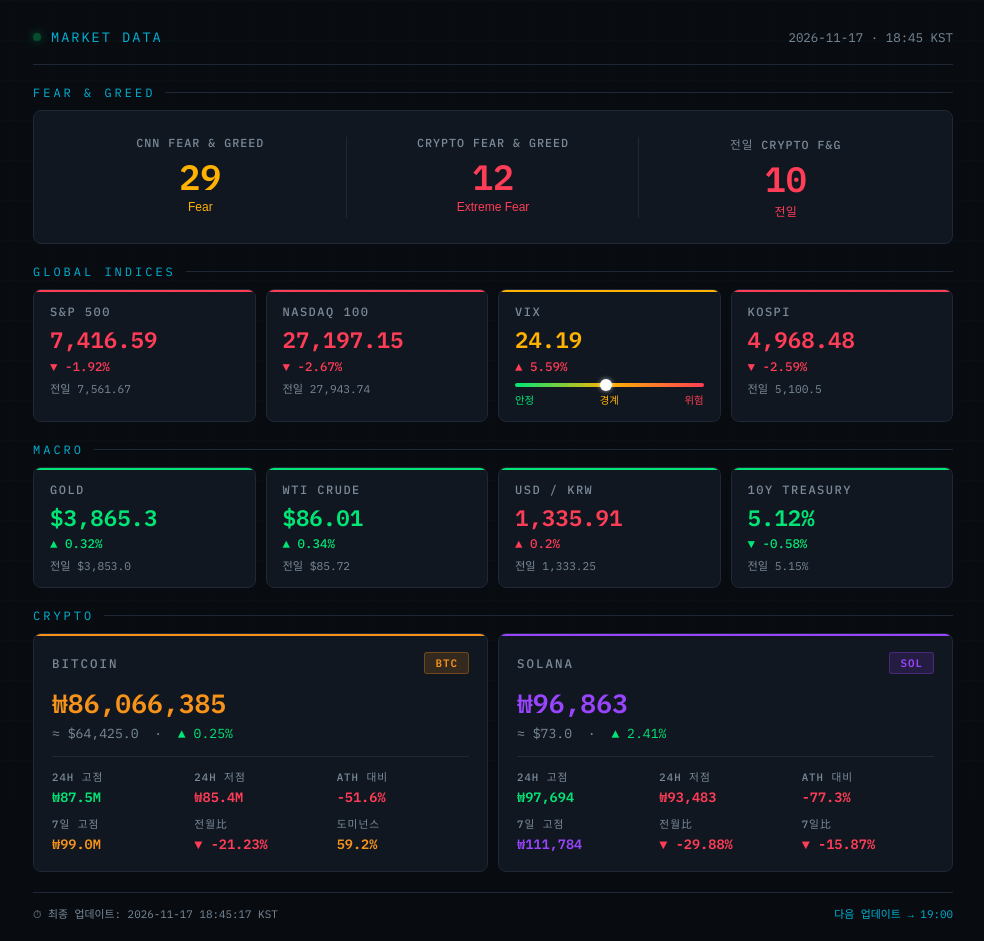
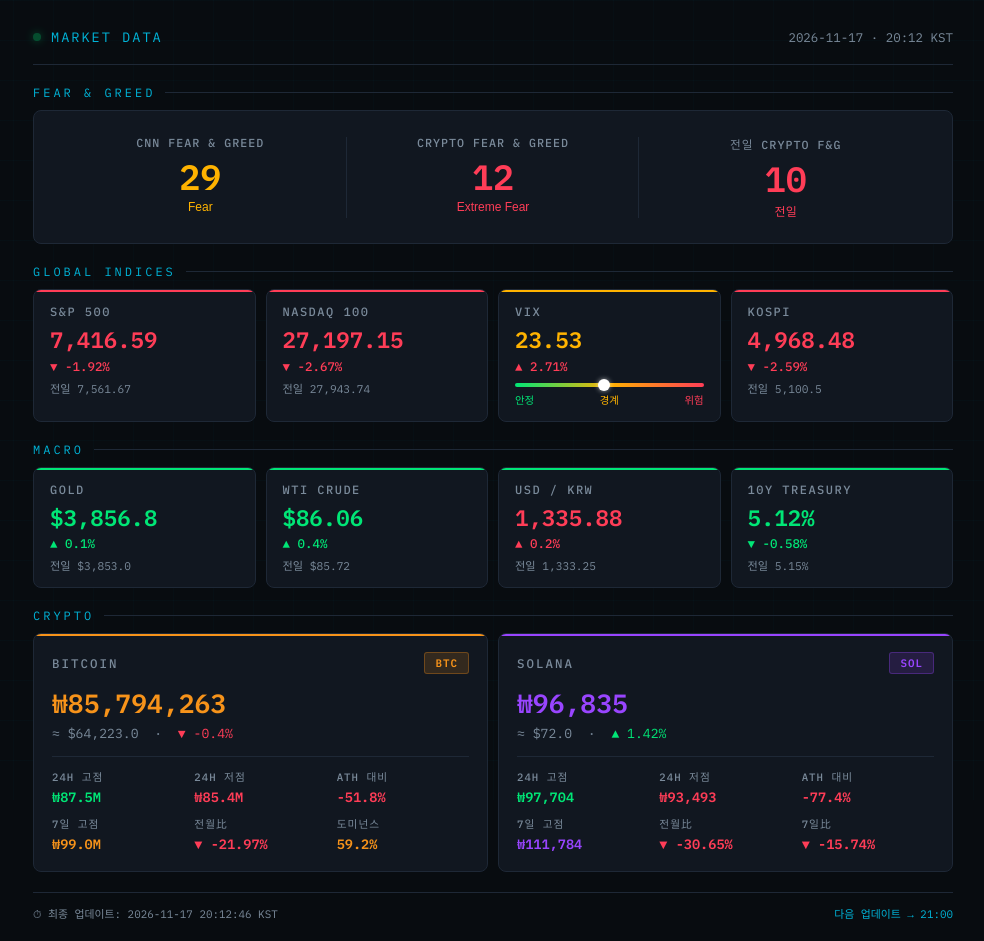
Before and after one commit to lundonhong-hub/my-market-data, a plain HTML site: page index.html in a window 1280 px wide. Shown: the whole page, without its empty margins (147-1131 px from the left). Drawn offline with Linux system fonts and the light colour scheme; a web font is replaced by a local one.

Commit message:
data update: 2026-11-17 11:12 KST

```diff
--- a/index.html
+++ b/index.html
@@ -4,7 +4,7 @@
 <meta charset="UTF-8">
 <meta name="viewport" content="width=device-width, initial-scale=1.0">
 <meta http-equiv="refresh" content="3600">
-<title>Market Data · 2026-11-17 18:45:17</title>
+<title>Market Data · 2026-11-17 20:12:46</title>
 <style>
   @import url('https://fonts.googleapis.com/css2?family=IBM+Plex+Mono:wght@400;500;600&family=IBM+Plex+Sans+KR:wght@400;500;600&display=swap');
   :root {
@@ -76,7 +76,7 @@
 
   <div class="header">
     <div class="header-left"><div class="dot"></div><div class="htitle">Market Data</div></div>
-    <div class="htime">2026-11-17 · 18:45 KST</div>
+    <div class="htime">2026-11-17 · 20:12 KST</div>
   </div>
 
   <!-- 공포탐욕 -->
@@ -116,9 +116,9 @@
     </div>
     <div class="card w d3">
       <div class="clbl">VIX</div>
-      <div class="cval" style="color:#ffb300">24.19</div>
-      <div class="cchg" style="color:#ff3d57">▲ 5.59%</div>
-      <div class="vix-bar"><div class="vix-mk" style="left:48.38%"></div></div>
+      <div class="cval" style="color:#ffb300">23.53</div>
+      <div class="cchg" style="color:#ff3d57">▲ 2.71%</div>
+      <div class="vix-bar"><div class="vix-mk" style="left:47.06%"></div></div>
       <div class="vix-lbl"><span style="color:var(--up)">안정</span><span style="color:var(--warn)">경계</span><span style="color:var(--down)">위험</span></div>
     </div>
     <div class="card d d4">
@@ -134,19 +134,19 @@
   <div class="g4" style="margin-bottom:20px">
     <div class="card u d5">
       <div class="clbl">Gold</div>
-      <div class="cval" style="color:#00e676">$3,865.3</div>
-      <div class="cchg" style="color:#00e676">▲ 0.32%</div>
+      <div class="cval" style="color:#00e676">$3,856.8</div>
+      <div class="cchg" style="color:#00e676">▲ 0.1%</div>
       <div class="csub">전일 $3,853.0</div>
     </div>
     <div class="card u d6">
       <div class="clbl">WTI Crude</div>
-      <div class="cval" style="color:#00e676">$86.01</div>
-      <div class="cchg" style="color:#00e676">▲ 0.34%</div>
+      <div class="cval" style="color:#00e676">$86.06</div>
+      <div class="cchg" style="color:#00e676">▲ 0.4%</div>
       <div class="csub">전일 $85.72</div>
     </div>
     <div class="card u d7">
       <div class="clbl">USD / KRW</div>
-      <div class="cval" style="color:#ff3d57">1,335.91</div>
+      <div class="cval" style="color:#ff3d57">1,335.88</div>
       <div class="cchg" style="color:#ff3d57">▲ 0.2%</div>
       <div class="csub">전일 1,333.25</div>
     </div>
@@ -166,14 +166,14 @@
         <div class="cc-nm">Bitcoin</div>
         <div class="badge btc-b">BTC</div>
       </div>
-      <div class="cc-price" style="color:var(--btc)">₩86,066,385</div>
-      <div class="cc-usd">≈ $64,425.0 &nbsp;·&nbsp; <span style="color:#00e676">▲ 0.25%</span></div>
+      <div class="cc-price" style="color:var(--btc)">₩85,794,263</div>
+      <div class="cc-usd">≈ $64,223.0 &nbsp;·&nbsp; <span style="color:#ff3d57">▼ -0.4%</span></div>
       <div class="cc-meta">
         <div><div class="ml">24h 고점</div><div class="mv" style="color:var(--up)">₩87.5M</div></div>
         <div><div class="ml">24h 저점</div><div class="mv" style="color:var(--down)">₩85.4M</div></div>
-        <div><div class="ml">ATH 대비</div><div class="mv" style="color:var(--down)">-51.6%</div></div>
+        <div><div class="ml">ATH 대비</div><div class="mv" style="color:var(--down)">-51.8%</div></div>
         <div><div class="ml">7일 고점</div><div class="mv" style="color:var(--btc)">₩99.0M</div></div>
-        <div><div class="ml">전월比</div><div class="mv" style="color:#ff3d57">▼ -21.23%</div></div>
+        <div><div class="ml">전월比</div><div class="mv" style="color:#ff3d57">▼ -21.97%</div></div>
         <div><div class="ml">도미넌스</div><div class="mv" style="color:var(--btc)">59.2%</div></div>
       </div>
     </div>
@@ -182,22 +182,22 @@
         <div class="cc-nm">Solana</div>
         <div class="badge sol-b">SOL</div>
       </div>
-      <div class="cc-price" style="color:var(--sol)">₩96,863</div>
-      <div class="cc-usd">≈ $73.0 &nbsp;·&nbsp; <span style="color:#00e676">▲ 2.41%</span></div>
+      <div class="cc-price" style="color:var(--sol)">₩96,835</div>
+      <div class="cc-usd">≈ $72.0 &nbsp;·&nbsp; <span style="color:#00e676">▲ 1.42%</span></div>
       <div class="cc-meta">
-        <div><div class="ml">24h 고점</div><div class="mv" style="color:var(--up)">₩97,694</div></div>
-        <div><div class="ml">24h 저점</div><div class="mv" style="color:var(--down)">₩93,483</div></div>
-        <div><div class="ml">ATH 대비</div><div class="mv" style="color:var(--down)">-77.3%</div></div>
+        <div><div class="ml">24h 고점</div><div class="mv" style="color:var(--up)">₩97,704</div></div>
+        <div><div class="ml">24h 저점</div><div class="mv" style="color:var(--down)">₩93,493</div></div>
+        <div><div class="ml">ATH 대비</div><div class="mv" style="color:var(--down)">-77.4%</div></div>
         <div><div class="ml">7일 고점</div><div class="mv" style="color:var(--sol)">₩111,784</div></div>
-        <div><div class="ml">전월比</div><div class="mv" style="color:#ff3d57">▼ -29.88%</div></div>
-        <div><div class="ml">7일比</div><div class="mv" style="color:#ff3d57">▼ -15.87%</div></div>
+        <div><div class="ml">전월比</div><div class="mv" style="color:#ff3d57">▼ -30.65%</div></div>
+        <div><div class="ml">7일比</div><div class="mv" style="color:#ff3d57">▼ -15.74%</div></div>
       </div>
     </div>
   </div>
 
   <div class="ubar">
-    <div class="utxt">⏱ 최종 업데이트: 2026-11-17 18:45:17 KST</div>
-    <div class="unxt">다음 업데이트 → 19:00</div>
+    <div class="utxt">⏱ 최종 업데이트: 2026-11-17 20:12:46 KST</div>
+    <div class="unxt">다음 업데이트 → 21:00</div>
   </div>
 
 </div>
```
